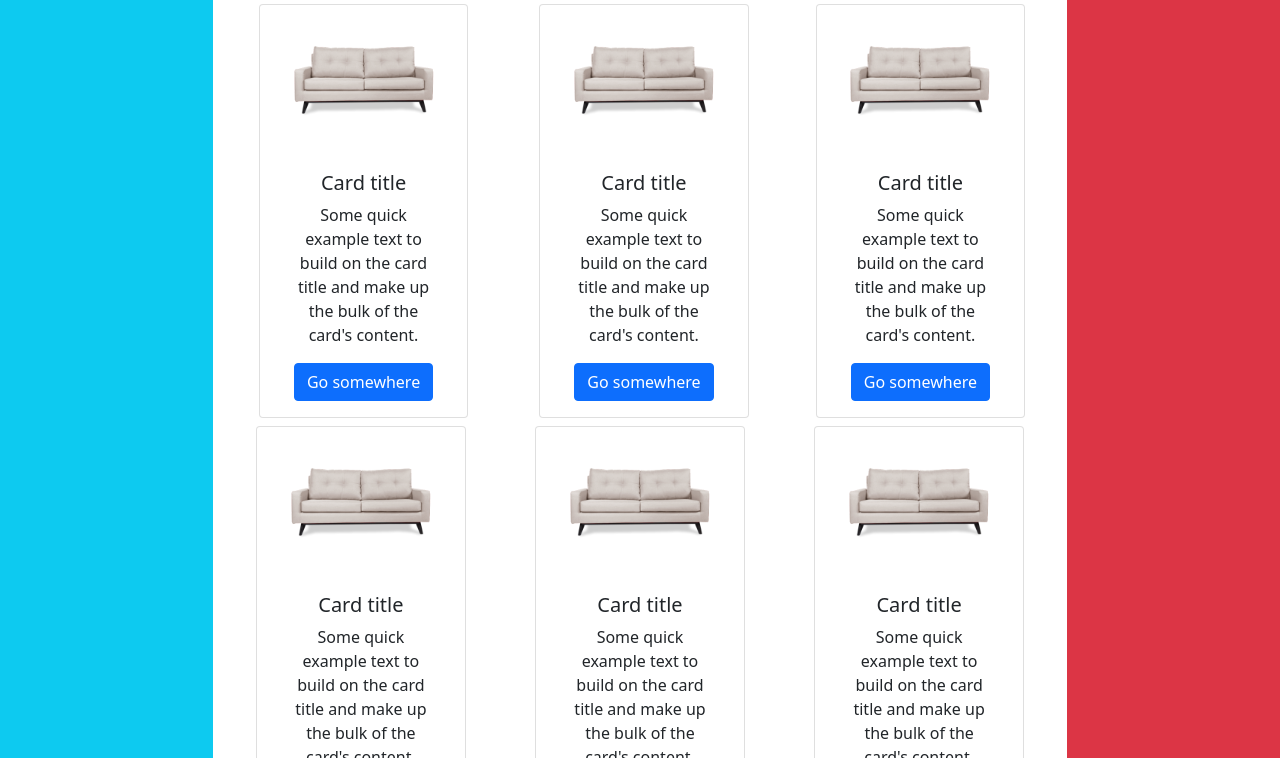
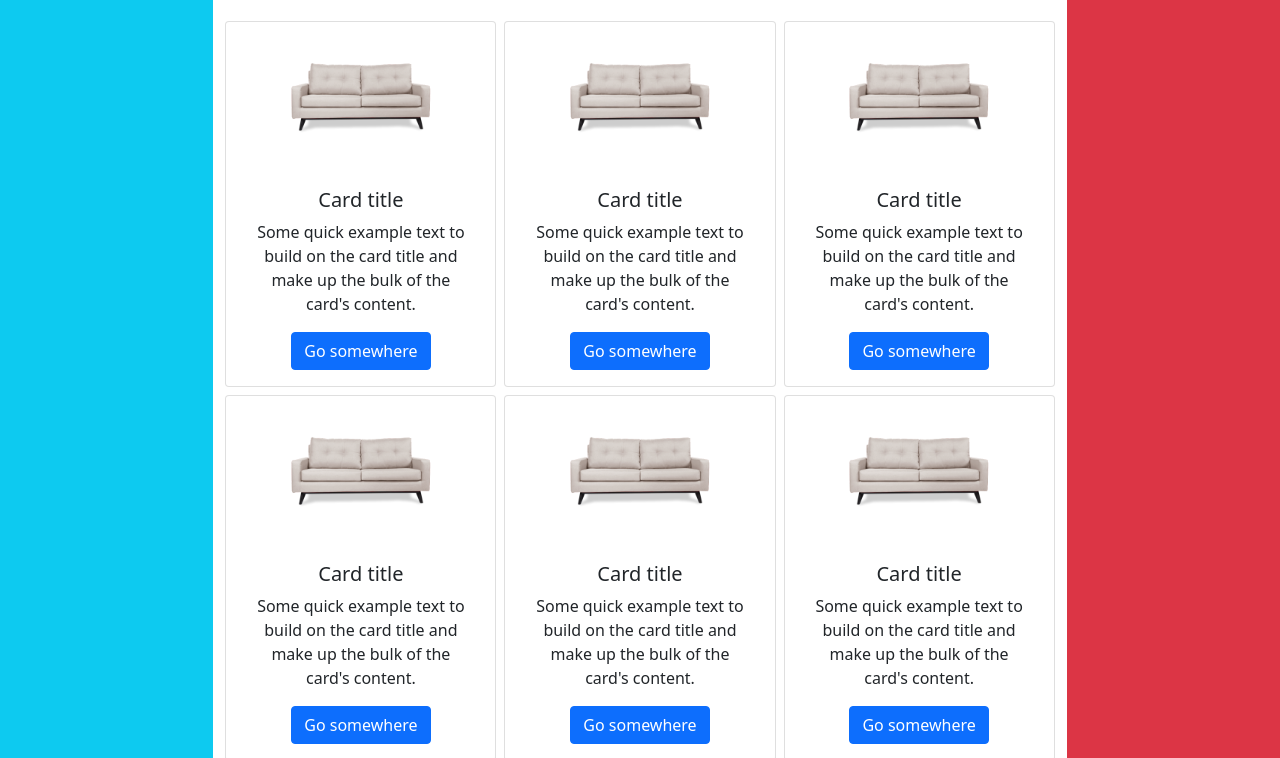
Before and after one commit to Raznaz/hw_mockup_7, a plain HTML site: page index.html in a window 1280 px wide. Shown: the part 180-938 px from the top of the page. Drawn offline with nearby package versions, Linux system fonts and the light colour scheme.

Commit message:
finish bootstrap layout

```diff
--- a/index.html
+++ b/index.html
@@ -11,10 +11,10 @@
 </head>
 
 <body class="d-flex flex-column min-vh-100">
-    <header>
+    <header class="flex-grow-0">
         <nav class="navbar navbar-expand-sm navbar-light bg-warning">
             <div class="container-fluid">
-                <a class="navbar-brand" href="#"><img src="images/logo.png" alt="logo" style="width: 100px;"></a>
+                <a class="navbar-brand" href="#"><img src="images/logo.png" alt="logo" style="width: 150px;"></a>
                 <button class="navbar-toggler" type="button" data-bs-toggle="collapse"
                     data-bs-target="#navbarSupportedContent" aria-controls="navbarSupportedContent"
                     aria-expanded="false" aria-label="Toggle navigation">
@@ -22,7 +22,6 @@
                 </button>
                 <div class="collapse navbar-collapse justify-content-end" id="navbarSupportedContent">
                     <ul class="navbar-nav mb-2 mb-lg-0">
-
                         <li class="nav-item">
                             <a class="nav-link active" href="#">Link1</a>
                         </li>
@@ -38,23 +37,21 @@
                         <li class="nav-item">
                             <a class="nav-link" href="#">Link</a>
                         </li>
-
                     </ul>
-
                 </div>
             </div>
         </nav>
     </header>
-    <main>
-        <div class="d-flex">
+    <main class="flex-grow-1">
+        <div class="d-flex flex-column flex-md-row">
             <section class="col-sm order-2">
                 <h2 class="text-center my-3">Buy coach</h2>
                 <p class="lead text-center mb-4">
                     This is a lead paragraph. It stands out from regular paragraphs.
                 </p>
-                <div class="row mx-2 d-flex flex-wrap justify-content-around">
-                    <div class="card col-sm-3 mb-2 mx-1 text-center">
-                        <img src="images/couch.png" class="card-img-top mx-auto" alt="couch" style="width: 150px">
+                <div class="row mx-2 d-flex justify-content-around flex-wrap">
+                    <div class="card col-sm-12 col-md-4 col-lg-3 mb-2 mx-1 text-center flex-grow-1">
+                        <img src="images/couch.png" class="card-img-top mx-auto" alt="couch" style="max-width: 150px">
                         <div class="card-body">
                             <h5 class="card-title">Card title</h5>
                             <p class="card-text">Some quick example text to build on the card title and make up the bulk
@@ -63,8 +60,8 @@
                             <a href="#" class="btn btn-primary">Go somewhere</a>
                         </div>
                     </div>
-                    <div class="card col-sm-3 mb-2 text-center">
-                        <img src="images/couch.png" class="card-img-top mx-auto" alt="couch" style="width: 150px">
+                    <div class="card col-sm-12 col-md-4 col-lg-3 mb-2 mx-1 text-center flex-grow-1">
+                        <img src="images/couch.png" class="card-img-top mx-auto" alt="couch" style="max-width: 150px">
                         <div class="card-body">
                             <h5 class="card-title">Card title</h5>
                             <p class="card-text">Some quick example text to build on the card title and make up the bulk
@@ -73,8 +70,8 @@
                             <a href="#" class="btn btn-primary">Go somewhere</a>
                         </div>
                     </div>
-                    <div class="card col-sm-3 mb-2 text-center">
-                        <img src="images/couch.png" class="card-img-top mx-auto" alt="couch" style="width: 150px">
+                    <div class="card col-sm-12 col-md-4 col-lg-3 mb-2 mx-1 text-center flex-grow-1">
+                        <img src="images/couch.png" class="card-img-top mx-auto" alt="couch" style="max-width: 150px">
                         <div class="card-body">
                             <h5 class="card-title">Card title</h5>
                             <p class="card-text">Some quick example text to build on the card title and make up the bulk
@@ -83,8 +80,8 @@
                             <a href="#" class="btn btn-primary">Go somewhere</a>
                         </div>
                     </div>
-                    <div class="card col-sm-3 mb-2 text-center">
-                        <img src="images/couch.png" class="card-img-top mx-auto" alt="couch" style="width: 150px">
+                    <div class="card col-sm-12 col-md-4 col-lg-3 mb-2 mx-1 text-center flex-grow-1">
+                        <img src="images/couch.png" class="card-img-top mx-auto" alt="couch" style="max-width: 150px">
                         <div class="card-body">
                             <h5 class="card-title">Card title</h5>
                             <p class="card-text">Some quick example text to build on the card title and make up the bulk
@@ -93,8 +90,8 @@
                             <a href="#" class="btn btn-primary">Go somewhere</a>
                         </div>
                     </div>
-                    <div class="card col-sm-3 mb-2 text-center">
-                        <img src="images/couch.png" class="card-img-top mx-auto" alt="couch" style="width: 150px">
+                    <div class="card col-sm-12 col-md-4 col-lg-3 mb-2 mx-1 text-center flex-grow-1">
+                        <img src="images/couch.png" class="card-img-top mx-auto" alt="couch" style="max-width: 150px">
                         <div class="card-body">
                             <h5 class="card-title">Card title</h5>
                             <p class="card-text">Some quick example text to build on the card title and make up the bulk
@@ -103,8 +100,8 @@
                             <a href="#" class="btn btn-primary">Go somewhere</a>
                         </div>
                     </div>
-                    <div class="card col-sm-3 mb-2 text-center">
-                        <img src="images/couch.png" class="card-img-top mx-auto" alt="couch" style="width: 150px">
+                    <div class="card col-sm-12 col-md-4 col-lg-3 mb-2 mx-1 text-center flex-grow-1">
+                        <img src="images/couch.png" class="card-img-top mx-auto" alt="couch" style="max-width: 150px">
                         <div class="card-body">
                             <h5 class="card-title">Card title</h5>
                             <p class="card-text">Some quick example text to build on the card title and make up the bulk
@@ -114,13 +111,17 @@
                         </div>
                     </div>
 
+
+
+
+
                 </div>
             </section>
-            <aside class="col-sm-2 bg-info text-dark p-2 order-1"> Side 1</aside>
-            <aside class="col-sm-2 bg-danger text-dark p-2 order-3"> Side 2</aside>
+            <aside class="col-sm col-md-2  bg-info text-dark p-4 order-1"> Side 1</aside>
+            <aside class="col-sm col-md-2 bg-danger text-dark p-4 order-3"> Side 2</aside>
         </div>
     </main>
-    <footer class="p-3 text-center text-dark bg-success ">
+    <footer class="p-3 text-center text-dark bg-success flex-grow-0">
         footer
     </footer>
 
```
